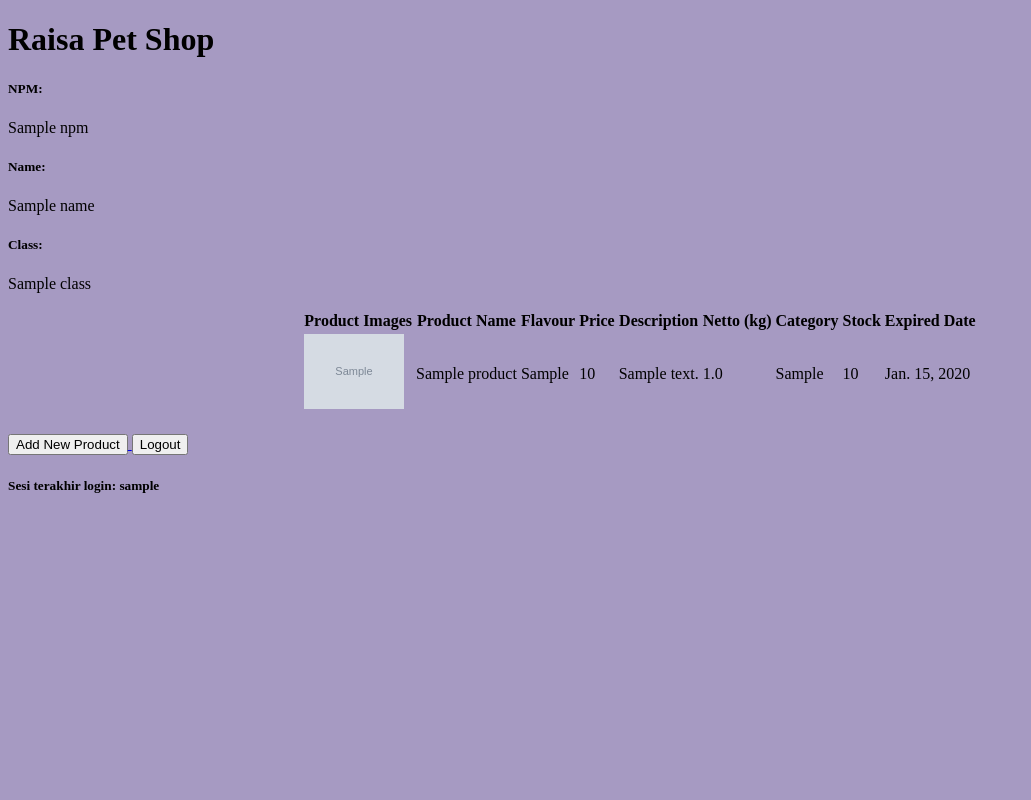
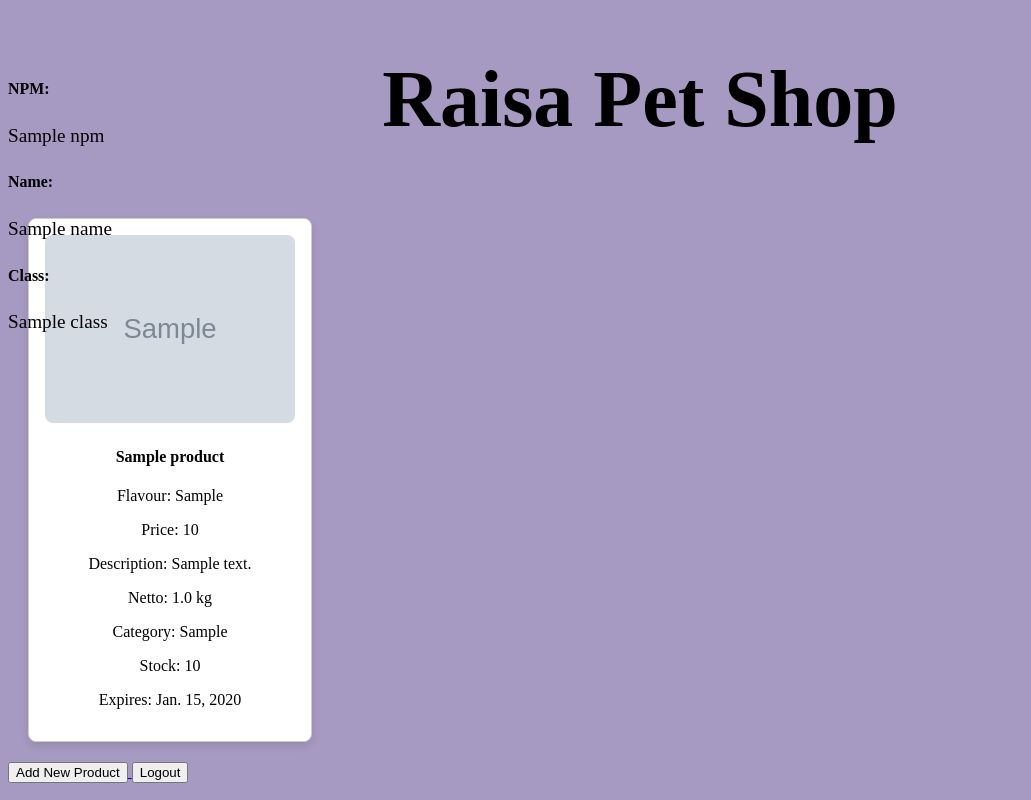
Before and after one commit to raisassc/raisa-petshop, a Django app: template main/templates/main.html in a window 1280 px wide. Shown: the whole page, without its empty margins (0-1031 px from the left). Run offline with Django 5.2, Linux system fonts and the light colour scheme; tables that the repository leaves empty hold one stand-in row (values such as "Sample post"); the template is opened without the code that fills it: values that come from a table or form of the project are taken from there, most other values are stand-ins (such as "Sample title", 1, 10 or a date in 2020); grey boxes marked "Sample" are stand-in pictures.

Commit message:
menambahkan file css

```diff
--- a/main/templates/login.html
+++ b/main/templates/login.html
@@ -1,5 +1,5 @@
+{% extends 'base.html' %}
 {% load static %}
-{% extends 'base.html' %}
 
 {% block meta %}
 <title>Login</title>
--- a/main/templates/main.html
+++ b/main/templates/main.html
@@ -1,58 +1,52 @@
 {% extends 'base.html' %}
 {% block content %}
-<div class="petshop-page"></div>
- <h1>Raisa Pet Shop</h1>
-
+<div class="info-container">
+  <div class="info-user">
     <h5>NPM: </h5>
- <p>{{ npm }}<p>
+    <p>{{ npm }}</p>
 
     <h5>Name:</h5>
     <p>{{ name }}</p>
 
     <h5>Class:</h5>
     <p>{{ class }}</p>
+  </div>
+</div>
 
+<div class="petshop-page">
+<div class="title">
+<h1>Raisa Pet Shop</h1>
+</div>
 {% if not product_entries %}
     <p>Belum terdapat produk pada Raisa Pet Shop.</p>
     {% else %}
-<table>
-  <tr>
-    <th>Product Images</th>
-    <th>Product Name</th>
-    <th>Flavour</th>
-    <th>Price</th>
-    <th>Description</th>
-    <th>Netto (kg) </th>
-    <th>Category</th>
-    <th>Stock</th>
-    <th>Expired Date</th>
-  </tr>
+    <!-- Horizontal Scrollable Product Cards -->
+    <div class="product-container">
+        {% for product_entry in product_entries %}
+        <div class="product-card">
+            <img src="{{ product_entry.product_image.url }}" alt="Product Image">
+            <h4>{{ product_entry.name }}</h4>
+            <p>Flavour: {{ product_entry.flavour }}</p>
+            <p>Price: {{ product_entry.price }}</p>
+            <p>Description: {{product_entry.description}}</p>
+            <p>Netto: {{ product_entry.netto }} kg</p>
+            <p>Category: {{ product_entry.category }}</p>
+            <p>Stock: {{ product_entry.stock }}</p>
+            <p>Expires: {{ product_entry.exp_date }}</p>
+        </div>
+        {% endfor %}
+    </div>
+    {% endif %}
+</div>
 
-  {% for product_entry in product_entries %}
-  <tr>
-    <td><img src="{{ product_entry.product_image.url }}" alt="Product Image" width="100"></td>
-    <td>{{ product_entry.name }}</td>
-    <td>{{ product_entry.flavour }}</td>
-    <td>{{ product_entry.price }}</td>
-    <td>{{ product_entry.description }}</td>
-    <td>{{ product_entry.netto }}</td>
-    <td>{{ product_entry.category }}</td>
-    <td>{{ product_entry.stock }}</td>
-    <td>{{ product_entry.exp_date }}</td>
-  </tr>
-  {% endfor %}
-</table>
-{% endif %}
-
-<br />
-
+<!-- Buttons for adding products and logout -->
+<div class="actions">
     <a href="{% url 'main:create_product' %}">
       <button>Add New Product</button>
     </a>
-
     <a href="{% url 'main:logout' %}">
       <button>Logout</button>
     </a>
+</div>
 
-<h5>Sesi terakhir login: {{ last_login }}</h5>
 {% endblock %}
--- a/main/views.py
+++ b/main/views.py
@@ -12,6 +12,7 @@ from django.http import HttpResponseRedirect
 from django.urls import reverse
 
 @login_required(login_url='/login')
+
 def show_main(request):
     product_entries = Product.objects.filter(user=request.user)
     context = {
--- a/raisa_petshop/settings.py
+++ b/raisa_petshop/settings.py
@@ -122,6 +122,7 @@ USE_TZ = True
 STATIC_URL = '/static/'
 STATICFILES_DIRS = [BASE_DIR / "static"]
 STATIC_ROOT = BASE_DIR / 'staticfiles'
+STATICFILES_STORAGE = 'whitenoise.storage.CompressedManifestStaticFilesStorage'
 
 # Default primary key field type
 # https://docs.djangoproject.com/en/5.1/ref/settings/#default-auto-field
--- a/static/css/styles.css
+++ b/static/css/styles.css
@@ -33,3 +33,66 @@ body {
 table {
     margin: auto;
 }
+.info-container{
+    width: 100%;
+    height: fit-content;
+
+}
+.info-user {
+    position:absolute;
+    top: 10 px;
+    left: 10 px;
+    font-size: 1.2em;
+}
+.petsho-page {
+    display: flex;
+    flex-direction: column;
+    align-items: center;
+    margin: 20 px;
+}
+
+.title {
+    text-align: center;
+    font-size: 2.5em;
+    font-weight: bold;
+}
+
+.product-container {
+    display: flex;
+    flex-wrap: nowrap; /* Ensures that all items are in a single line */
+    overflow-x: auto; /* Enables horizontal scrolling */
+    gap: 16px; /* Adds some spacing between the product cards */
+    padding: 20px;
+    scroll-snap-type: x mandatory; /* Smooth snapping for horizontal scroll */
+}
+
+.product-card {
+    flex: 0 0 auto; /* Prevents the product card from shrinking */
+    width: 250px; /* Adjust the width as per your design */
+    border: 1px solid #ccc;
+    border-radius: 8px;
+    padding: 16px;
+    background-color: #fff;
+    box-shadow: 0 4px 8px rgba(0, 0, 0, 0.1);
+    text-align: center;
+    scroll-snap-align: start; /* Snap point for each card */
+}
+
+.product-card img {
+    width: 100%; /* Makes the image take up the full width of the card */
+    height: auto; /* Maintains aspect ratio */
+    border-radius: 8px;
+}
+
+.product-container::-webkit-scrollbar {
+    height: 8px; /* Adjust scrollbar height */
+}
+
+.product-container::-webkit-scrollbar-thumb {
+    background-color: #888;
+    border-radius: 4px;
+}
+
+.product-container::-webkit-scrollbar-thumb:hover {
+    background-color: #555;
+}
```
Also changed, not shown: README.md, 1 other file. Lines whose indentation alone changed are shown as unchanged.
